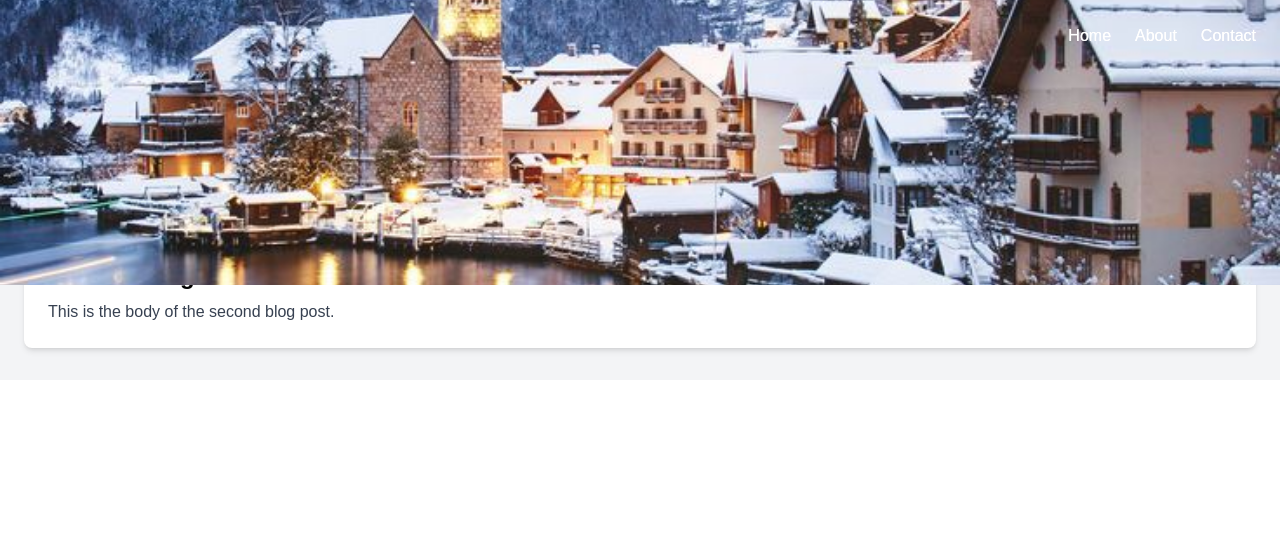
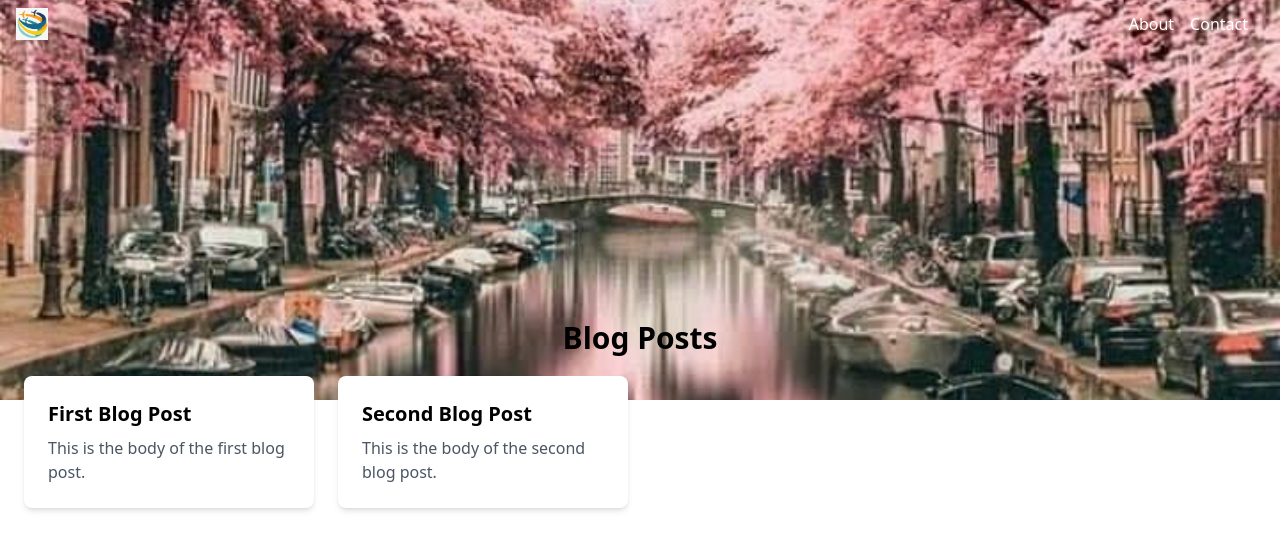
Before and after one commit to mariaadil/Simple-Blog-Display, a React (Create React App) app in the folder travel-adventure-blog/: page / in a window 1280 px wide. Shown: the top 550 px of the page. Built offline with nearby package versions, Linux system fonts and the light colour scheme.

Commit message:
Can be change

```diff
--- a/travel-adventure-blog/src/App.js
+++ b/travel-adventure-blog/src/App.js
@@ -1,14 +1,15 @@
 import React, { useEffect, useState } from 'react';
-import './App.css';
+import BackgroundImage from './Components/BackgroundImage';
+import Navbar from './Components/Navbar';
 import BlogList from './Components/BlogList';
 import postsData from './data/Posts.json';
-import Navbar from './Components/Navbar';
-import backgroundImage from './Images/Exploring Hallstatt, Austria _ Austria Winter Travel.jpg';
+import backgroundImage from './Images/Amsterdam, Netherlands_.jpg';
 
 const App = () => {
   const [posts, setPosts] = useState([]);
 
   useEffect(() => {
+    // Simulate asynchronous loading of posts data
     setTimeout(() => {
       setPosts(postsData);
     }, 0);
@@ -16,22 +17,10 @@ const App = () => {
 
   return (
     <div className="relative">
-      <img
-        src={backgroundImage}
-        alt="Background"
-        className="absolute inset-0 z-0 w-full h-3/4 object-cover"
-      />
-      <div className="absolute inset-0 z-10">
-        <Navbar />
-      </div>
-      <div className="fixed inset-0 z-10">
-        <Navbar />
-      </div>
-      <div className="my-1/3 bg-gray-100 overflow-y-auto">
-        <main className="container mx-auto py-8 px-6">
-          <h1 className="text-3xl font-bold text-center mb-8">Blog Posts</h1>
-          <BlogList posts={posts} />
-        </main>
+      <BackgroundImage imageUrl={backgroundImage} />
+      <Navbar />
+      <div className="absolute top-16 left-0 w-full">
+        <BlogList posts={posts} />
       </div>
     </div>
   );
--- /dev/null
+++ b/travel-adventure-blog/src/Components/BackgroundImage.js
@@ -0,0 +1,11 @@
+import React from 'react';
+
+const BackgroundImage = ({ imageUrl }) => {
+  return (
+    <div className="w-3/3 h-screen relative">
+      <img src={imageUrl} alt="Background" className="w-full h-1/2 object-cover" />
+    </div>
+  );
+};
+
+export default BackgroundImage;
--- a/travel-adventure-blog/src/Components/BlogList.js
+++ b/travel-adventure-blog/src/Components/BlogList.js
@@ -1,12 +1,17 @@
 import React from 'react';
-import BlogPost from './BlogPost';
 
 const BlogList = ({ posts }) => {
   return (
-    <div className="grid grid-cols-1 gap-6">
-      {posts.map((post, index) => (
-        <BlogPost key={index} post={post} />
-      ))}
+    <div className="container mx-auto py-8 px-6 m-28 10 28 10">
+      <h1 className="text-3xl font-bold text-center mt-28">Blog Posts</h1>
+      <div className="grid grid-cols-1 sm:grid-cols-2 md:grid-cols-3 lg:grid-cols-4 gap-6">
+        {posts.map((post, index) => (
+          <div key={index} className="bg-white rounded-lg p-6 shadow-md mt-5">
+            <h2 className="text-xl font-semibold mb-2">{post.title}</h2>
+            <p className="text-gray-600">{post.body}</p>
+          </div>
+        ))}
+      </div>
     </div>
   );
 };
--- a/travel-adventure-blog/src/Components/BlogPost.js
+++ /dev/null
@@ -1,12 +0,0 @@
-import React from 'react';
-
-const BlogPost = ({ post }) => {
-  return (
-    <div className="bg-white p-6 rounded-lg shadow-md hover:shadow-lg transition-shadow duration-300">
-      <h2 className="text-2xl font-bold mb-2">{post.title}</h2>
-      <p className="text-gray-700">{post.body}</p>
-    </div>
-  );
-};
-
-export default BlogPost;
--- a/travel-adventure-blog/src/Components/Navbar.js
+++ b/travel-adventure-blog/src/Components/Navbar.js
@@ -1,11 +1,18 @@
 import React from 'react';
+import png from '../Images/png-transparent-travel-art-carolinas-aviation-museum-travel-tours-travel-agent-yellow-line-circle-logo-thumbnail.png';
 
 const Navbar = () => {
   return (
-    <nav className="absolute top-0 left-0 w-full p-6 flex justify-end space-x-6 text-white">
-      <a href="#home" className="hover:underline hover:text-yellow-500 transition duration-300">Home</a>
-      <a href="#about" className="hover:underline hover:text-yellow-500 transition duration-300">About</a>
-      <a href="#contact" className="hover:underline hover:text-yellow-500 transition duration-300">Contact</a>
+    <nav className="fixed top-0 left-0 right-0 z-10 flex justify-between items-center px-4 py-2 bg-transparent">
+      <img src={png} alt="Logo" className="w-8 h-8 z-20" />
+      <ul className="flex">
+        <li className="mr-4">
+          <a href="#" className="text-white hover:text-gray-200">About</a>
+        </li>
+        <li className="mr-4">
+          <a href="#" className="text-white hover:text-gray-200">Contact</a>
+        </li>
+      </ul>
     </nav>
   );
 };
```
Also changed, not shown: travel-adventure-blog/src/Images/png-transparent-travel-art-carolinas-aviation-museum-travel-tours-travel-agent-yellow-line-circle-logo-thumbnail.png (added).
